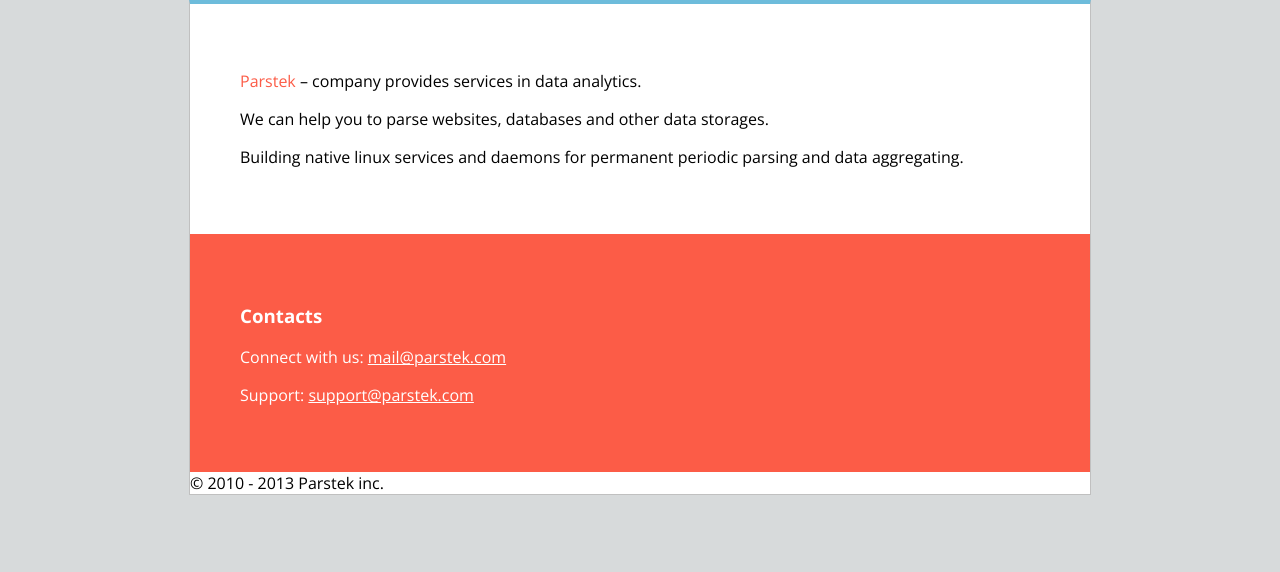
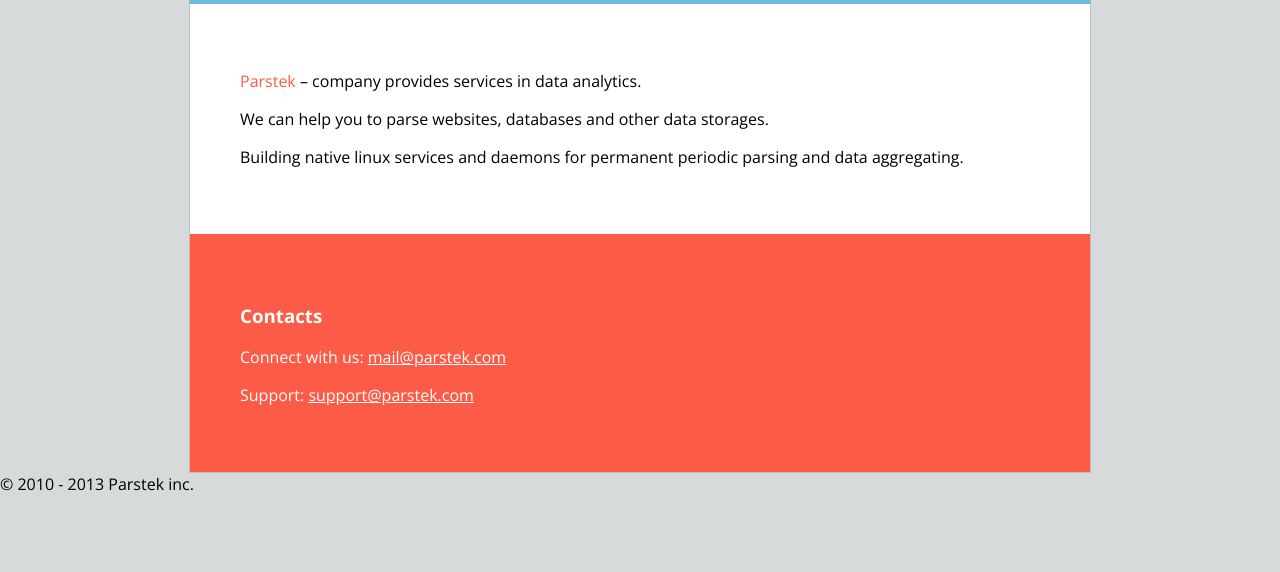
Before and after one commit to matyunin/parstek, a Flask app: page / in a window 1280 px wide. Shown: the part 196-768 px from the top of the page. Run offline with Flask 2, Linux system fonts and the light colour scheme.

Commit message:
Update index.html

```diff
--- a/templates/index.html
+++ b/templates/index.html
@@ -41,9 +41,9 @@
                     Support: <a href="mailto:support@parstek.com">support@parstek.com</a>
                 </p>
             </div>
-            <div id="copyright_cont">
-                &copy; 2010 - 2013 Parstek inc.
-            </div>
+        </div>
+        <div id="copyright_content">
+            <div class="copy">&copy; 2010 - 2013 Parstek inc.</div>
         </div>
     </body>
 </html>
```
